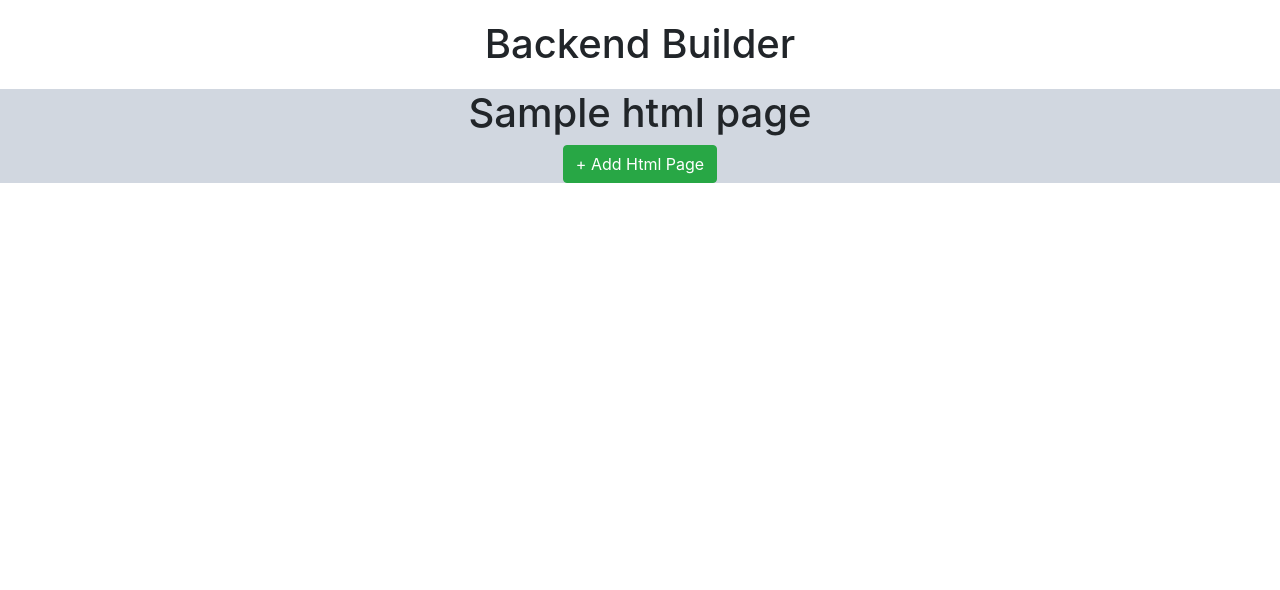
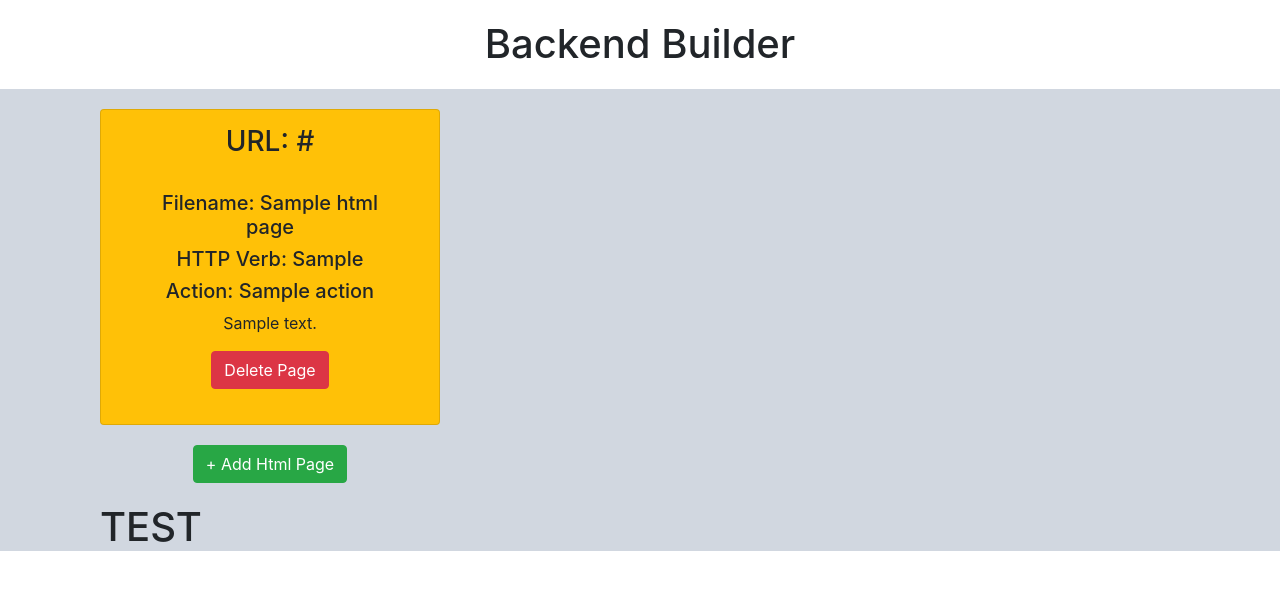
Before and after one commit to APNovichkov/BuildABackend, a Flask app: page /builder in a window 1280 px wide. Shown: the part 56-646 px from the top of the page. Run offline with Flask 2, Linux system fonts and the light colour scheme; a database or web service that is not in the repository returns one stand-in record (values such as "Sample title"); some libraries are stand-ins or nearby versions.

Commit message:
[addition] Added some bootstrap and landing page to create project

```diff
--- a/app.py
+++ b/app.py
@@ -11,9 +11,10 @@ db = client['BuildABackend']
 html_pages = db['html_pages']
 projects = db['projects']
 
+
 @app.route("/")
 def index():
-    return redirect(url_for("show_builder"))
+    return redirect(url_for("show_new_project_page"))
 
 @app.route("/builder")
 def show_builder():
@@ -22,17 +23,23 @@ def show_builder():
     return render_template(
         "builder.html",
         html_pages=html_pages.find(),
-        projects=projects.find())
+        projects=projects.find(),
+        num_html_pages=html_pages.count_documents({}))
 
 @app.route("/builder/new")
 def show_new_project_page():
     """Show the NEW PROJECT form/page."""
-    pass
+
+    return render_template("new_project.html")
 
 @app.route("/builder/new", methods=['POST'])
 def create_new_project():
     """Create NEW PROJECT."""
-    pass
+
+    project = {'name': request.form.get("project-name")}
+    projects.insert_one(project)
+
+    return redirect(url_for("show_builder"))
 
 @app.route("/builder/add-html", methods=['POST'])
 def add_html_page():
@@ -51,9 +58,11 @@ def add_html_page():
 
 
 @app.route("/builder/delete-html-page/<html_page_id>")
-def remove_html_page():
+def remove_html_page(html_page_id):
     """Remove HTML page from builder by the page_id given."""
-    pass
+
+    html_pages.delete_one({'_id': ObjectId(html_page_id)})
+    return redirect(url_for("show_builder"))
 
 
 if __name__ == "__main__":
--- a/static/css/main.css
+++ b/static/css/main.css
@@ -2,3 +2,18 @@
     padding-top: 20px;
     padding-bottom: 13px;
 }
+
+.html-snippet{
+    padding-top: 20px;
+}
+
+.add-html-button{
+    padding-top: 20px;
+    padding-bottom: 20px;
+}
+
+.new-project-page{
+    height: 10000px;
+    width: 100%;
+    background-color: #F4976C
+}
--- a/templates/builder.html
+++ b/templates/builder.html
@@ -15,20 +15,42 @@
 <div class="row-centered" style="background-color: #D1D7E0">
     <div class="container">
         <div class="row-centered">
-            <div class="col-md-12" style="text-align: center">
-
+            <!-- HTML PAGES -->
+            <div class="html-pages">
+                <div class="col-md-4" style="text-align: center">
+                    <!-- Show all current html_pages -->
                     {% for html_page in html_pages %}
-                    <h1>{{ html_page.name }}</h1>
+                        <div class="html-snippet">
+                            {% include "partials/html_page_snippet.html" %}
+                        </div>
                     {% endfor %}
 
+                    <!-- Show if no html pages -->
+                    {% if num_html_pages == 0 %}
+                        <div style="padding-top:15px">
+                            <span class="badge badge-secondary">No HTML pages yet!</span>
+                        </div>
+                    {% endif %}
+
                     <!-- Button to Open the Modal -->
+                    <div class="add-html-button">
                         <button type="button" class="btn btn-success" data-toggle="modal" data-target="#add-html-page">
                             + Add Html Page
                         </button>
+                    </div>
 
                     <!-- The actual modal html -->
                     {% include "partials/new_html_modal.html" %}
                 </div>
+            </div>
+            <!-- Databases -->
+            <div class="databases">
+                <div class="col-md-4">
+                    <h1>TEST</h1>
+                </div>
+            </div>
+
+            <div class="col-md-4"></div>
         </div>
     </div>
 </div>
--- /dev/null
+++ b/templates/partials/html_page_snippet.html
@@ -0,0 +1,13 @@
+<div class="card bg-warning" style="padding: 15px">
+    <h3 class="card-title">URL: {{ html_page.url }}</h3>
+    <div class="card-body text-center">
+        <h5 class="card-text">Filename: {{ html_page.name }}</h5>
+        <h5 class="card-text">HTTP Verb: {{ html_page.http_verb }}</h5>
+        <h5 class="card-text">Action: {{ html_page.action }}</h5>
+        <p class="card-text">{{ html_page.description }}</p>
+
+        <form action="/builder/delete-html-page/{{ html_page._id }}">
+            <button type="submit" class="btn btn-danger">Delete Page</button>
+        </form>
+    </div>
+  </div>
```
Also changed, not shown: templates/landing_base.html (added, +21 -0 lines), templates/new_project.html (+13 -0 lines), 1 other file. Lines whose indentation alone changed are shown as unchanged.
